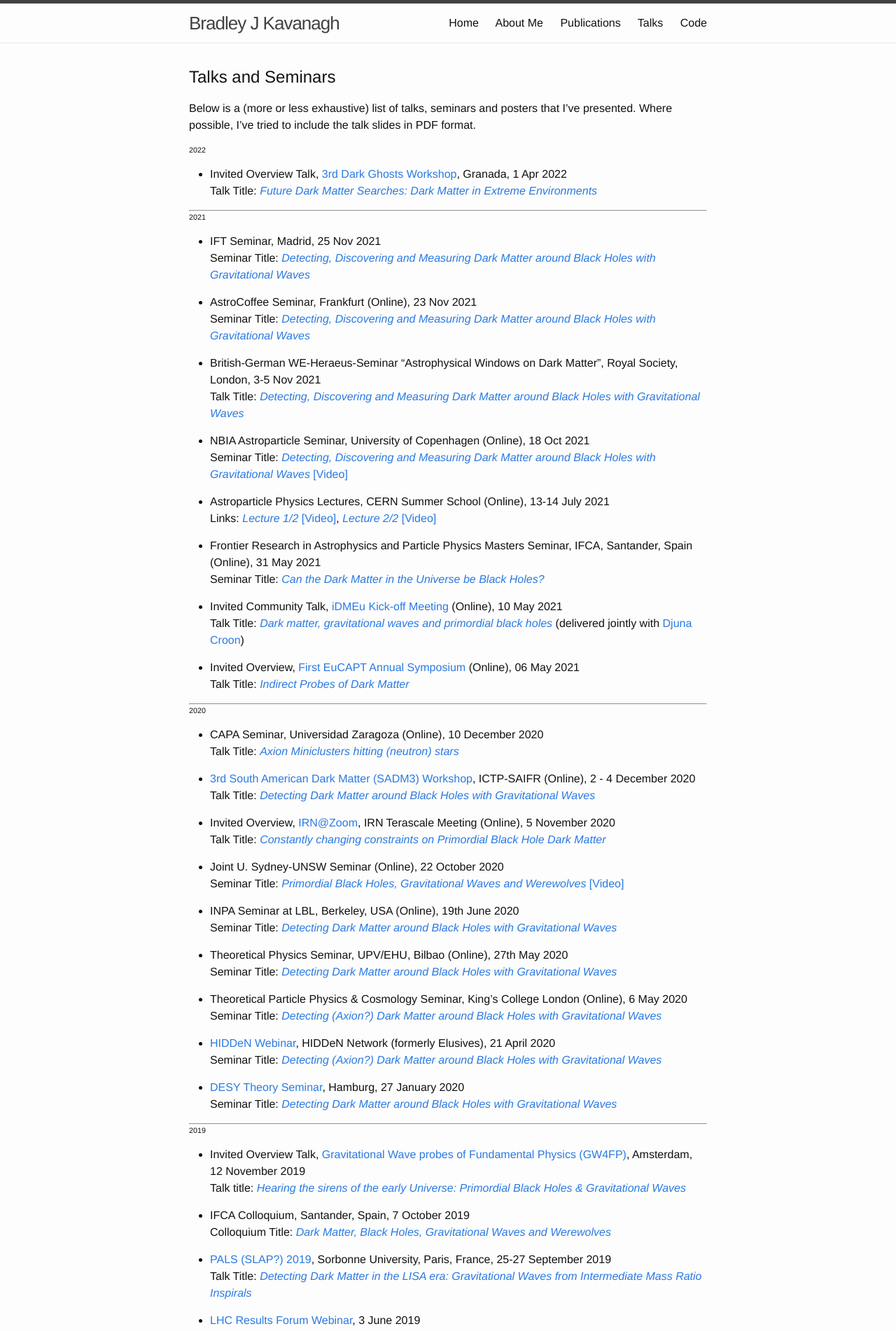
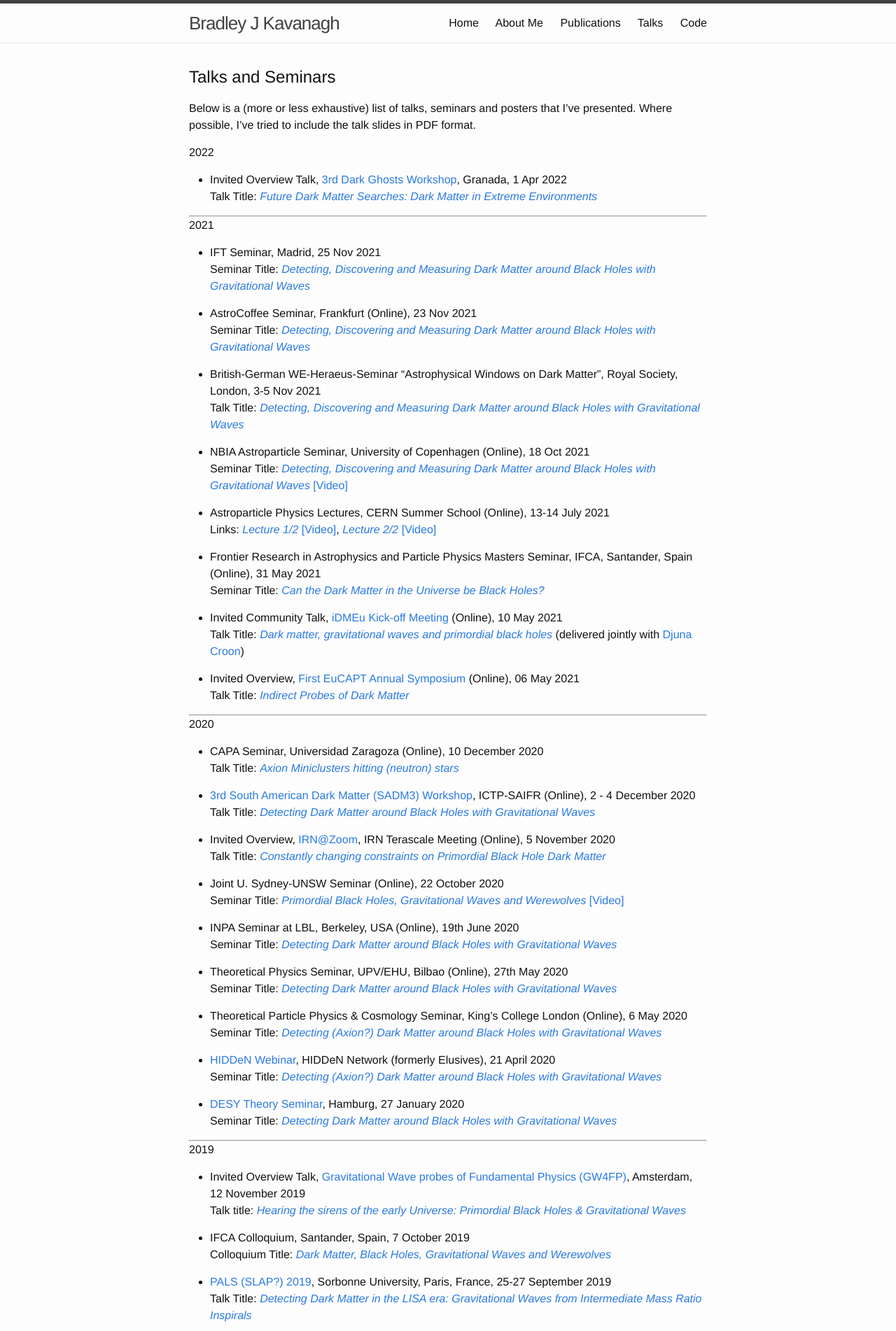
Before and after one commit to bradkav/bradkav.github.io, a Jekyll site: the page built from talks.md, in a window 1280 px wide. Shown: the top 1902 px of the page at 70% size. Built offline with Jekyll 4.4.1, drawn with Linux system fonts in a browser that asks for light colours.

Commit message:
Fixed heading sizes

```diff
--- a/talks.md
+++ b/talks.md
@@ -9,7 +9,7 @@ weight: 4
 
 Below is a (more or less exhaustive) list of talks, seminars and posters that I've presented. Where possible, I've tried to include the talk slides in PDF format.
 
-###### 2022
+#### 2022
 
 - Invited Overview Talk, [3rd Dark Ghosts Workshop](https://indico.cern.ch/event/1075227/), Granada, 1 Apr 2022
 Talk Title: [*Future Dark Matter Searches: Dark Matter in Extreme Environments*](/assets/slides/KAVANAGH-DarkGhosts_2022_April2022.pdf)
@@ -17,7 +17,7 @@ Talk Title: [*Future Dark Matter Searches: Dark Matter in Extreme Environments*]
 
 ----------------------------
 
-###### 2021
+#### 2021
 
 - IFT Seminar, Madrid, 25 Nov 2021
 Seminar Title: [*Detecting, Discovering and Measuring Dark Matter around Black Holes with Gravitational Waves*](/assets/slides/KAVANAGH-IFT-Madrid-Nov2021.pdf)
@@ -45,7 +45,7 @@ Talk Title: [*Indirect Probes of Dark Matter*](/assets/slides/KAVANAGH-EuCAPT_v3
 
 ----------------------------
 
-###### 2020
+#### 2020
 
 - CAPA Seminar, Universidad Zaragoza (Online), 10 December 2020
 Talk Title: [*Axion Miniclusters hitting (neutron) stars*](/assets/slides/AxionSeminar-Dec2020.pdf)
@@ -76,7 +76,7 @@ Seminar Title: [*Detecting Dark Matter around Black Holes with Gravitational Wav
 
 ----------------------------
 
-###### 2019
+#### 2019
 
 - Invited Overview Talk, [Gravitational Wave probes of Fundamental Physics (GW4FP)](https://indico.cern.ch/event/843270/), Amsterdam, 12 November 2019
 Talk title: [*Hearing the sirens of the early Universe: Primordial Black Holes & Gravitational Waves*](/assets/slides/KAVANAGH-PBHs-GW4FP2019.pdf)
@@ -92,7 +92,7 @@ Webinar Title: [*Looking for tiny and tough WIMPs with EDELWEISS-surf*](/assets/
 
 ----------------------------
 
-###### 2018
+#### 2018
 
 - [SLAP 2018](https://sites.google.com/view/slap2018/home), King's College London, 18 December 2018
 Talk Title: [*Black Holes’ Dark Dress: Merging Black Holes and the Dark Matter around them*](/assets/slides/KAVANAGH-SLAP2018.pdf)
@@ -123,7 +123,7 @@ Talk Title: [*Can we determine the particle/antiparticle nature of Dark Matter?*
 
 ----------------------------
 
-###### 2017
+#### 2017
 
 - [IRN/GDR Terascale](https://indico.in2p3.fr/event/14481/), Montpellier, France, 4 July 2017
 Talk Title: [*Connecting low-energy Dark Matter searches with high-energy physics: the role of operator mixing*](/assets/slides/KAVANAGH-IRNterascale2017.pdf)
@@ -145,7 +145,7 @@ Seminar Title: [*Signatures of Earth-Scattering in the Direct Detection of Dark
 
 ----------------------------
 
-###### 2016
+#### 2016
 
 - Phenomenology Overview, Journée Matière Sombre France, APC, Paris, 1 December 2016
 Talk Title: [*Dark Matter 'Pheno' - Signatures in direct detection experiments*](/assets/slides/JMS-Kavanagh-v2.pdf)
@@ -182,7 +182,7 @@ Talk title: [*Taming astrophysics and particle physics in the direct detection o
 
 ----------------------------
 
-###### 2015
+#### 2015
 
 - [GDR Terascale @ Grenoble](https://indico.in2p3.fr/event/11846/), Grenoble, France, 23 - 25 November 2015
 Talk title: [*Dark Matter from the bottom up: constraining effective field theories beyond the Standard Model using low energy DM searches*](/assets/slides/KAVANAGH-GDRterascale.pdf)
@@ -211,14 +211,14 @@ Talk title: [*Astrophysical uncertainties in direct detection experiments*](/ass
 
 ----------------------------
 
-###### 2014
+#### 2014
 
 - [TeVPA/IDM 2014](https://indico.cern.ch/event/278032/overview), Amsterdam, Holland, 23-28 June 2014
 Talk title: [*Measuring the dark matter mass - in spite of astrophysical uncertainties*](/assets/slides/KAVANAGH-TeVPA2014.pdf)
 
 ----------------------------
 
-###### 2013
+#### 2013
 
 - [The Violent Universe](https://www.iopconferences.org/iop/frontend/reg/thome.csp?pageID=178427&eventID=405&traceRedir=2&eventID=405), Institute of Physics, London, UK, 31 October - 1 November 2013
 Poster title: *WIMP astronomy in the next generation*
@@ -235,7 +235,7 @@ Poster title: [*Astronomy for WIMPs: the direct detection of dark matter*](/asse
 ----------------------------
 
 
-###### 2012
+#### 2012
 
 - Cambridge Part III Research Day, Cambridge, UK, 1 November 2012
 Talk title: *Detecting dark matter*
```
